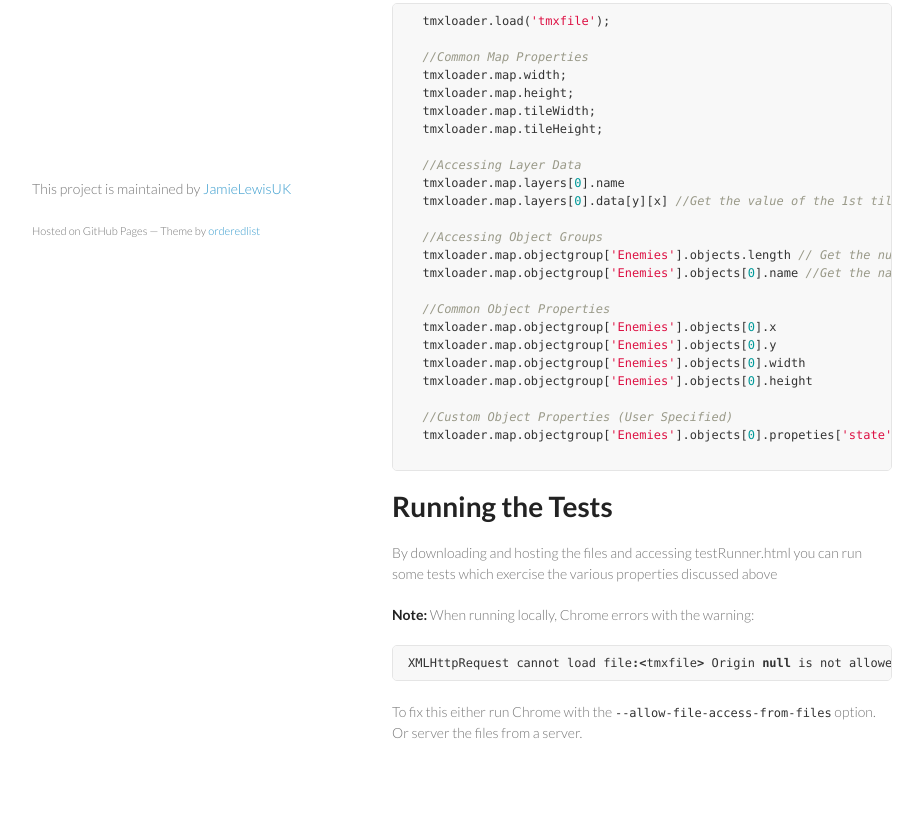
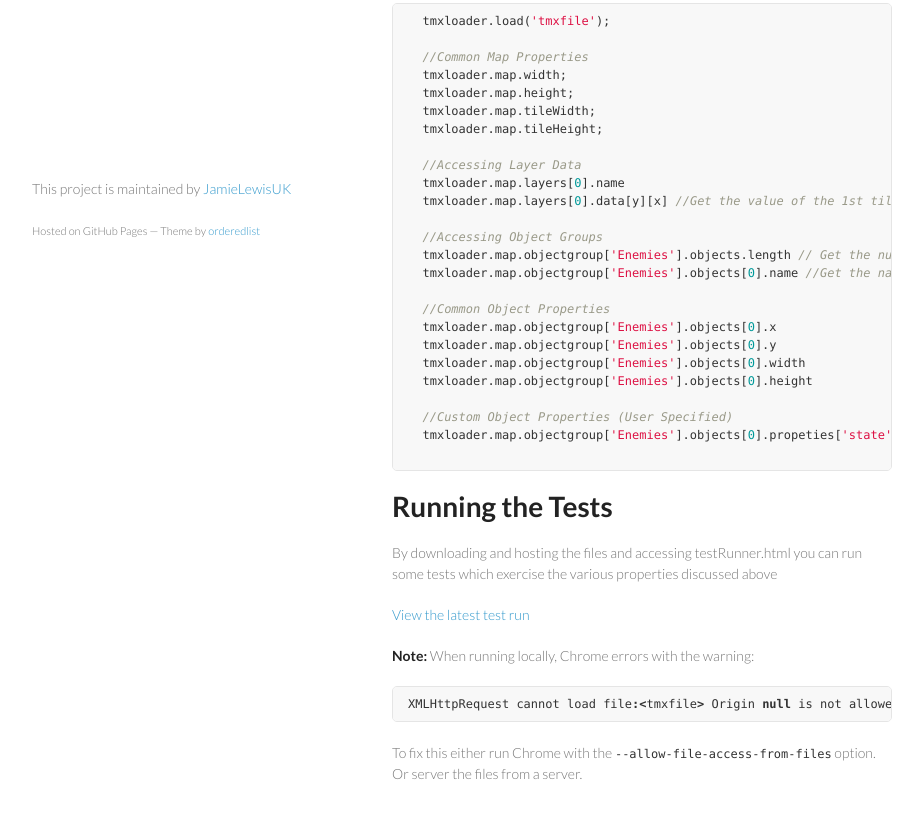
Before and after one commit to evilangelist/tmx-loader.js, a plain HTML site: page index.html in a window 1280 px wide. Shown: the part 490-1308 px from the top of the page, without its empty margins (178-1101 px from the left). Drawn offline with Linux system fonts and the light colour scheme.

Commit message:
Adding Test Run

```diff
--- a/index.html
+++ b/index.html
@@ -83,6 +83,8 @@
 
 <p>By downloading and hosting the files and accessing testRunner.html you can run some tests which exercise the various properties discussed above</p>
 
+<p><a href="testRunner.html">View the latest test run </a></p>
+
 <p><strong>Note:</strong> When running locally, Chrome errors with the warning: </p>
 
 <div class="highlight"><pre><span class="nx">XMLHttpRequest</span> <span class="nx">cannot</span> <span class="nx">load</span> <span class="nx">file</span><span class="o">:&lt;</span><span class="nx">tmxfile</span><span class="o">&gt;</span> <span class="nx">Origin</span> <span class="kc">null</span> <span class="nx">is</span> <span class="nx">not</span> <span class="nx">allowed</span> <span class="nx">by</span> <span class="nx">Access</span><span class="o">-</span><span class="nx">Control</span><span class="o">-</span><span class="nx">Allow</span><span class="o">-</span><span class="nx">Origin</span><span class="p">.</span>
```
